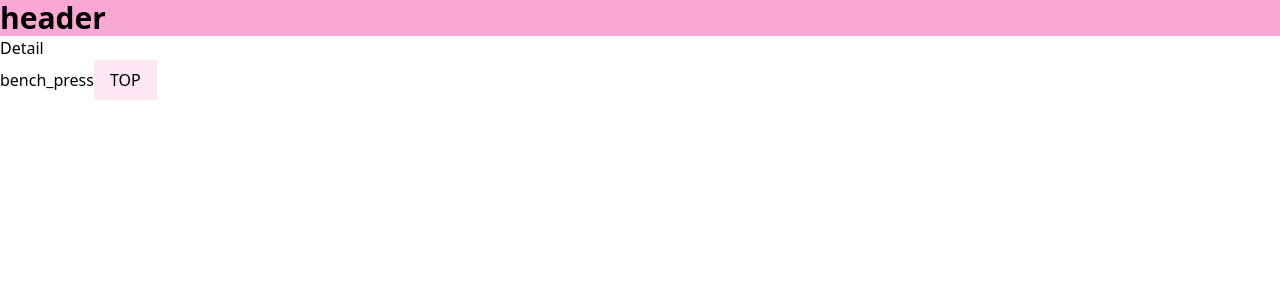
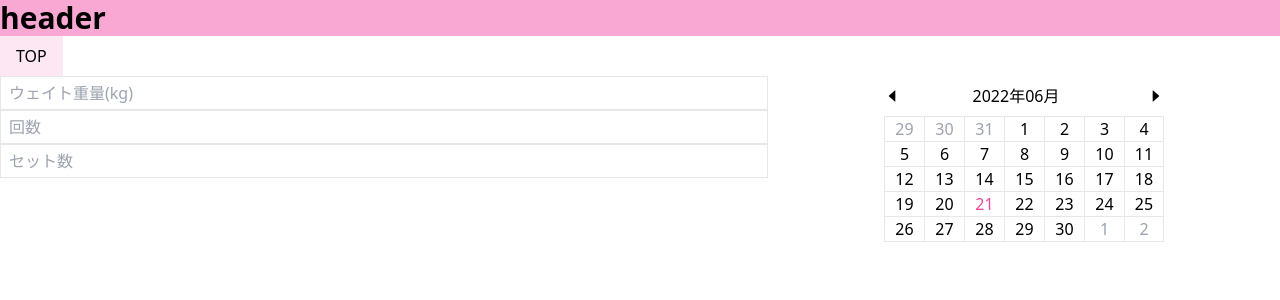
Before and after one commit to gyan-pg/new-project, a React (Create React App) app: page /detail/bench_press in a window 1280 px wide. Shown: the top 300 px of the page. Built offline with nearby package versions, Linux system fonts and the light colour scheme.

Commit message:
form creation

```diff
--- a/src/component/Calendar.tsx
+++ b/src/component/Calendar.tsx
@@ -2,13 +2,19 @@ import React, {useEffect, useState} from "react";
 import dayjs from "dayjs";
 import { AiFillCaretLeft, AiFillCaretRight } from "react-icons/ai";
 
-const Calendar: React.FC = () => {
+type PROPS = {
+  today: string;
+  setDay: React.Dispatch<React.SetStateAction<string>>;
+}
+
+const Calendar: React.FC<PROPS> = ({today, setDay}) => {
 
   type DATE = {
     day: number,
     date: string,
     month: number,
   }
+  const [currentDay, setCurrentDay] = useState(today);
 
   const [currentDate, setCurrentDate] = useState(dayjs());
   const [calendar, setCalendar] = useState<any>();
@@ -52,8 +58,10 @@ const Calendar: React.FC = () => {
     setCalendar(calendar);
   },[currentDate]);
 
+  // useCallbackを使う？
   const getCalendarDate = (el:DATE) => {
-    console.log(el);
+    setDay(el.date);
+    setCurrentDay(el.date);
   }
 
   const nextMonth = () => {
@@ -78,8 +86,10 @@ const Calendar: React.FC = () => {
             <div key={index} className="flex">{
               elm.map((el:DATE, index) => {
                 return(
-                  <div className={index === 6 ? "w-10 text-center border-t border-l border-r hover:bg-gray-200" : "w-10 text-center border-t border-l hover:bg-gray-200"} key={el.date}>
-                    <p className={ el.month !== currentDate.month() ? "text-gray-400 hover:cursor-pointer" : "hover:cursor-pointer"} key={el.date} onClick={() => getCalendarDate(el)}>{el.day}</p>
+                  <div className={`w-10 text-center border-t border-l hover:bg-gray-200 ${index === 6 ? "border-r" : ""}`} key={el.date}>
+                    <p className={`hover:cursor-pointer ${el.month !== currentDate.month() ? "text-gray-400 " : ""}
+                       ${el.date === currentDay ? "text-pink-500" : ""}`}
+                       key={el.date} onClick={() => getCalendarDate(el)}>{el.day}</p>
                   </div>
                 )
               })
--- a/src/component/Detail.tsx
+++ b/src/component/Detail.tsx
@@ -1,17 +1,34 @@
-import React from "react";
-import { Link, useParams } from "react-router-dom";
+import React, { useState } from "react";
+import { Link, useParams, useLocation } from "react-router-dom";
+import Calendar from "./Calendar";
+import dayjs from "dayjs";
 
-const Detail = () => {
+const Detail: React.FC = () => {
   const params = useParams();
   const trainingName = params.query;
+  const [frequency, setFrequency] = useState("");
+  const [weight, setWeight] = useState("");
+  const [sets, setSets] = useState("");
+  const [calendarDate, setCalendarDate] = useState(dayjs().format("YYYY-MM-DD"));
+  // アドレスから種目名を取得する。
+  const kind = useLocation().pathname.substring(8);
+
+  console.log(kind);
+  console.log(calendarDate);
 
   return (
+
     <>
-      <div>Detail</div>
-      {params.query}
-      <Link to="/"><button className="bg-pink-100 px-4 py-2">TOP</button></Link>
-      <section className="">
-
+      <Link to="/"><button className="bg-pink-100 px-4 py-2 block">TOP</button></Link>
+      <section className="container mx-auto flex">
+        <section className="w-3/5">
+          <input className="px-2 py-1 border block w-full" placeholder="ウェイト重量(kg)" type="text" inputMode="numeric" value={weight} onChange={(e: React.ChangeEvent<HTMLInputElement>) => {setWeight(e.target.value)}} />
+          <input className="px-2 py-1 border block w-full" placeholder="回数" type="text" inputMode="numeric" value={frequency} onChange={(e: React.ChangeEvent<HTMLInputElement>) => {setFrequency(e.target.value)}} />
+          <input className="px-2 py-1 border block w-full" placeholder="セット数" type="text" inputMode="numeric" value={sets} onChange={(e: React.ChangeEvent<HTMLInputElement>) => {setSets(e.target.value)}} />
+        </section>
+        <section className="w-2/5 text-center">
+          <Calendar today={calendarDate} setDay={setCalendarDate}/>
+        </section>
       </section>
     </>
   );
--- a/src/component/Main.tsx
+++ b/src/component/Main.tsx
@@ -4,8 +4,6 @@ import { Link } from "react-router-dom";
 import benchPress from "../images/bench_press.jpeg";
 import pullDown from "../images/pull_down.jpg";
 import legPress from "../images/leg_press.jpeg";
-import Calendar from "./Calendar";
-
 
 const Main = () => {
   return (
@@ -24,7 +22,6 @@ const Main = () => {
           <div className="bg-green-300 p-10 hover:cursor-pointer"><img src={legPress} alt="レッグプレス"/></div>
         </Link>
       </section>
-      <Calendar />
     </main>
   );
 };
```
